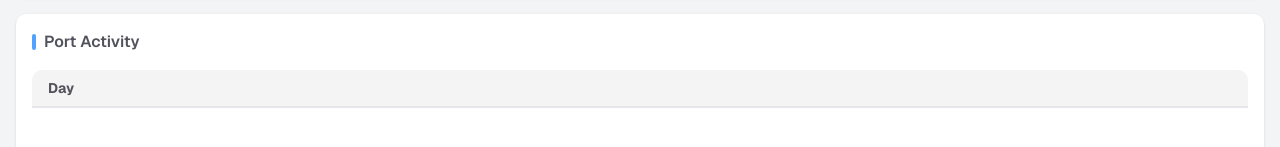
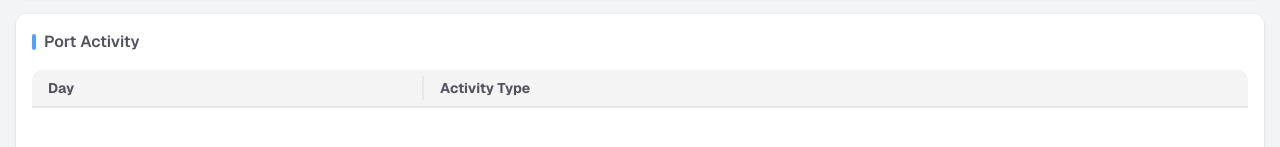
Before and after one commit to arshaan-abh/event-management, a Next.js app: page / in a window 1280 px wide. Shown: the part 242-389 px from the top of the page. Built offline with nearby package versions, Linux system fonts and the light colour scheme.

Commit message:
Added the activity type column to the second table

```diff
--- a/src/app/page.tsx
+++ b/src/app/page.tsx
@@ -2,20 +2,27 @@
 
 import { layTimeColumns } from "@/consts/lay-time-columns";
 import { Table } from "@/components/table";
-import { layTimes } from "@/consts/lay-times";
+import { layTimes as initialLayTimes } from "@/consts/lay-times";
 import { getCoreRowModel, RowSelectionState } from "@tanstack/react-table";
 import { useMemo, useState } from "react";
 import { portActivityColumns } from "@/consts/port-activity-columns";
+import { usePersistentState } from "@/hooks/use-persistent-state";
+import { UpdateDataProps } from "@/utils/get-select-column";
 
 export default function Home() {
+  const [layTimes, setLayTimes] = usePersistentState(
+    "event-management:lay-times:data",
+    initialLayTimes,
+  );
+
   const [rowSelection, setRowSelection] = useState<RowSelectionState>({});
 
   const selectedLayTime = useMemo(
     () =>
       layTimes.find(
-        (_, index) => index === parseInt(Object.keys(rowSelection)[0]),
+        (layTime) => layTime.id === parseInt(Object.keys(rowSelection)[0]),
       ),
-    [rowSelection],
+    [layTimes, rowSelection],
   );
 
   return (
@@ -27,6 +34,7 @@ export default function Home() {
           data: layTimes,
           getCoreRowModel: getCoreRowModel(),
           onRowSelectionChange: setRowSelection,
+          getRowId: (row) => row.id.toString(),
           enableMultiRowSelection: false,
           state: {
             rowSelection,
@@ -41,6 +49,25 @@ export default function Home() {
           data: selectedLayTime?.items ?? [],
           getCoreRowModel: getCoreRowModel(),
           enableRowSelection: false,
+          meta: {
+            updateData: ({ rowIndex, columnId, value }: UpdateDataProps) =>
+              setLayTimes((oldLayTimes) =>
+                oldLayTimes.map((oldLayTime) => {
+                  if (oldLayTime.id === selectedLayTime?.id) {
+                    const updatedItems = oldLayTime.items.map((item, index) =>
+                      index === rowIndex
+                        ? { ...item, [columnId]: value }
+                        : item,
+                    );
+                    return {
+                      ...oldLayTime,
+                      items: updatedItems,
+                    };
+                  }
+                  return oldLayTime;
+                }),
+              ),
+          },
         }}
       />
     </div>
--- /dev/null
+++ b/src/components/select-cell.tsx
@@ -0,0 +1,42 @@
+import { dedupe } from "@/utils/dedupe";
+import {
+  Select,
+  SelectContent,
+  SelectGroup,
+  SelectItem,
+  SelectLabel,
+  SelectTrigger,
+  SelectValue,
+} from "./shadcn/select";
+import { FC, useMemo } from "react";
+
+interface SelectCellProps {
+  value: string;
+  onChange: (value: string) => void;
+  options: string[];
+}
+
+export const SelectCell: FC<SelectCellProps> = ({
+  value,
+  onChange,
+  options,
+}) => {
+  const uniqueOptions = useMemo(() => dedupe(options), []);
+  return (
+    <Select value={value} defaultValue={options[0]} onValueChange={onChange}>
+      <SelectTrigger className="w-[180px] rounded-none border-none p-0 shadow-none !ring-0">
+        <SelectValue />
+      </SelectTrigger>
+      <SelectContent>
+        <SelectGroup>
+          <SelectLabel>Activity Types</SelectLabel>
+          {uniqueOptions.map((option) => (
+            <SelectItem key={option} value={option}>
+              {option}
+            </SelectItem>
+          ))}
+        </SelectGroup>
+      </SelectContent>
+    </Select>
+  );
+};
--- a/src/consts/lay-times.ts
+++ b/src/consts/lay-times.ts
@@ -2,6 +2,7 @@ import { LayTime, PortActivityType } from "@/interfaces/lay-time";
 
 export const layTimes: LayTime[] = [
   {
+    id: 0,
     portName: { name: "USA", code: "US" },
     cargo: "Crude Oil",
     f: "FOB",
@@ -19,24 +20,28 @@ export const layTimes: LayTime[] = [
     laycanTo: "2025-04-05T00:00:00Z",
     items: [
       {
+        id: 0,
         activityType: PortActivityType.Berthing,
         fromDateAndTime: "2025-04-01T01:00:00Z",
         percentage: 100,
         remarks: "Berthing completed",
       },
       {
+        id: 1,
         activityType: PortActivityType.Loading,
         fromDateAndTime: "2025-04-01T04:00:00Z",
         percentage: 50,
         remarks: "Half cargo loaded",
       },
       {
+        id: 2,
         activityType: PortActivityType.Loading,
         fromDateAndTime: "2025-04-02T06:00:00Z",
         percentage: 100,
         remarks: "Loading completed",
       },
       {
+        id: 3,
         activityType: PortActivityType.Unberthing,
         fromDateAndTime: "2025-04-02T08:00:00Z",
         percentage: 100,
@@ -45,6 +50,7 @@ export const layTimes: LayTime[] = [
     ],
   },
   {
+    id: 1,
     portName: { name: "Brazil", code: "BR" },
     cargo: "Soybeans",
     f: "CIF",
@@ -62,24 +68,28 @@ export const layTimes: LayTime[] = [
     laycanTo: "2025-05-12T00:00:00Z",
     items: [
       {
+        id: 0,
         activityType: PortActivityType.Waiting,
         fromDateAndTime: "2025-05-10T01:00:00Z",
         percentage: 0,
         remarks: "Waiting at anchorage",
       },
       {
+        id: 1,
         activityType: PortActivityType.Berthing,
         fromDateAndTime: "2025-05-10T10:00:00Z",
         percentage: 100,
         remarks: "Berthing completed",
       },
       {
+        id: 2,
         activityType: PortActivityType.Loading,
         fromDateAndTime: "2025-05-11T02:00:00Z",
         percentage: 50,
         remarks: "Partial loading",
       },
       {
+        id: 3,
         activityType: PortActivityType.Loading,
         fromDateAndTime: "2025-05-12T03:00:00Z",
         percentage: 100,
@@ -88,6 +98,7 @@ export const layTimes: LayTime[] = [
     ],
   },
   {
+    id: 2,
     portName: { name: "Singapore", code: "SG" },
     cargo: "Chemicals",
     f: "FOB",
@@ -105,24 +116,28 @@ export const layTimes: LayTime[] = [
     laycanTo: "2025-06-03T00:00:00Z",
     items: [
       {
+        id: 0,
         activityType: PortActivityType.Berthing,
         fromDateAndTime: "2025-06-01T02:00:00Z",
         percentage: 100,
         remarks: "Berth occupied",
       },
       {
+        id: 1,
         activityType: PortActivityType.Inspection,
         fromDateAndTime: "2025-06-01T06:00:00Z",
         percentage: 100,
         remarks: "Pre-loading inspection",
       },
       {
+        id: 2,
         activityType: PortActivityType.Loading,
         fromDateAndTime: "2025-06-01T08:00:00Z",
         percentage: 50,
         remarks: "Started loading",
       },
       {
+        id: 3,
         activityType: PortActivityType.Loading,
         fromDateAndTime: "2025-06-02T09:00:00Z",
         percentage: 100,
--- a/src/consts/port-activity-columns.tsx
+++ b/src/consts/port-activity-columns.tsx
@@ -1,5 +1,6 @@
 import { PortActivity } from "@/interfaces/lay-time";
 import { formatDateAndTime } from "@/utils/format-date-and-time";
+import { getSelectColumn } from "@/utils/get-select-column";
 import { ColumnDef } from "@tanstack/react-table";
 
 export const portActivityColumns: ColumnDef<PortActivity>[] = [
@@ -7,4 +8,5 @@ export const portActivityColumns: ColumnDef<PortActivity>[] = [
     header: "Day",
     cell: ({ row }) => formatDateAndTime(row.original.fromDateAndTime).day,
   },
+  getSelectColumn({ header: "Activity Type", accessorKey: "activityType" }),
 ];
--- /dev/null
+++ b/src/hooks/use-persistent-state.ts
@@ -0,0 +1,34 @@
+import { useEffect, useState } from "react";
+
+export const usePersistentState = <T>(key: string, initialData: T) => {
+  const [value, setValue] = useState<T>(initialData);
+  const [hasMounted, setHasMounted] = useState(false);
+
+  useEffect(() => {
+    if (typeof window === "undefined") return; // skip on server
+
+    const stored = localStorage.getItem(key);
+    if (stored) {
+      try {
+        setValue(JSON.parse(stored) as T);
+      } catch (error) {
+        console.warn(`Failed to parse localStorage key "${key}":`, error);
+      }
+    }
+    setHasMounted(true);
+  }, [key]);
+
+  useEffect(() => {
+    if (!hasMounted) return; // only write after initial read
+    try {
+      localStorage.setItem(key, JSON.stringify(value));
+    } catch (error) {
+      console.warn(
+        `Failed to store value in localStorage for key "${key}":`,
+        error,
+      );
+    }
+  }, [key, value, hasMounted]);
+
+  return [value, setValue] as const;
+};
--- a/src/interfaces/lay-time.ts
+++ b/src/interfaces/lay-time.ts
@@ -2,6 +2,7 @@ import { Country } from "@/utils/get-country-column";
 import { TimeDiff } from "@/utils/get-time-diff-column";
 
 export interface LayTime {
+  id: number;
   portName: Country;
   cargo: string;
   f: string;
@@ -21,6 +22,7 @@ export interface LayTime {
 }
 
 export interface PortActivity {
+  id: number;
   activityType: PortActivityType;
   fromDateAndTime: string;
   percentage: 0 | 50 | 100;
--- /dev/null
+++ b/src/utils/dedupe.ts
@@ -0,0 +1,6 @@
+/**
+ * Removes duplicate elements from an array
+ * @param array The input array to deduplicate
+ * @returns A new array with duplicate elements removed
+ */
+export const dedupe = <T>(array: T[]): T[] => [...new Set(array)];
--- /dev/null
+++ b/src/utils/get-select-column.tsx
@@ -0,0 +1,34 @@
+import { ColumnDef, RowData } from "@tanstack/react-table";
+import { PortActivityType } from "@/interfaces/lay-time";
+import { SelectCell } from "@/components/select-cell";
+
+export interface UpdateDataProps {
+  rowIndex: number;
+  columnId: string;
+  value: unknown;
+}
+
+export const getSelectColumn: <TData extends RowData>(
+  props: Omit<ColumnDef<TData>, "accessorKey"> & { accessorKey: keyof TData },
+) => ColumnDef<TData> = (columnDef) => ({
+  cell: ({ row, table }) => {
+    const value = row.original[columnDef.accessorKey];
+    const meta = table.options.meta as {
+      updateData: (props: UpdateDataProps) => void;
+    };
+    return (
+      <SelectCell
+        value={value as string} // TODO make this typesafe
+        options={Object.values(PortActivityType)}
+        onChange={(value) =>
+          meta.updateData({
+            rowIndex: row.index,
+            columnId: "activityType",
+            value,
+          })
+        }
+      />
+    );
+  },
+  ...columnDef,
+});
```
